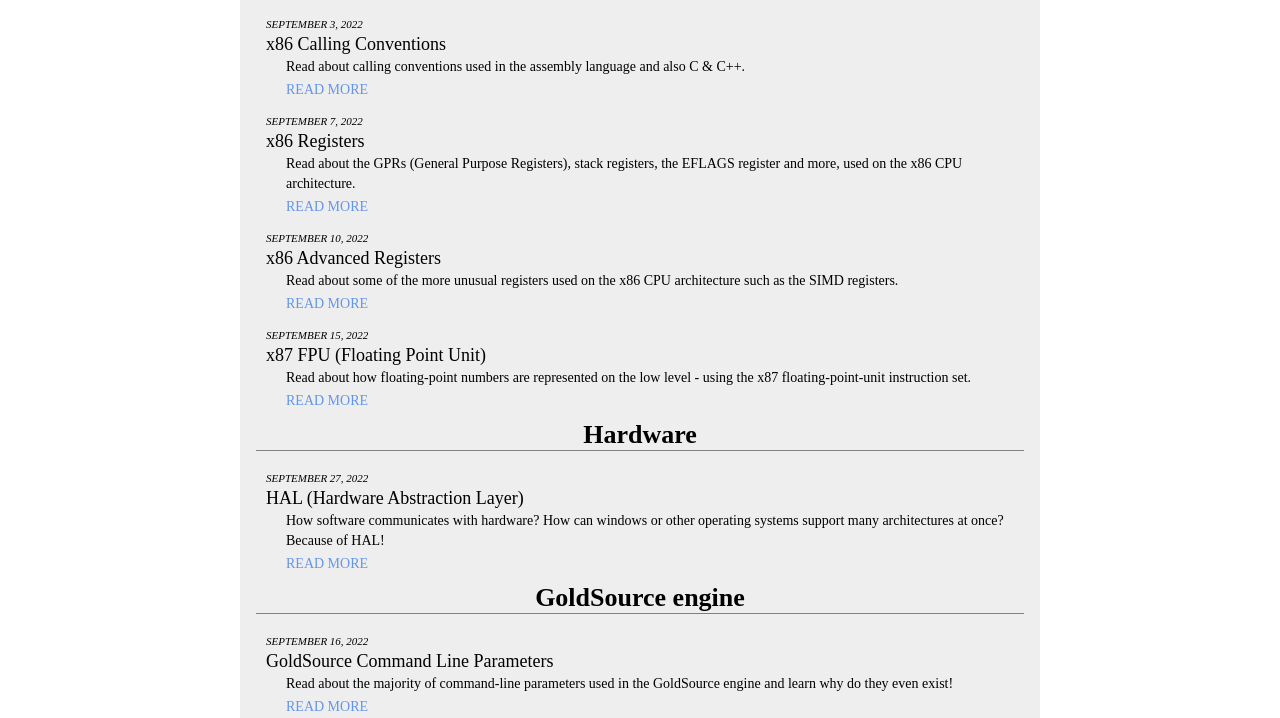
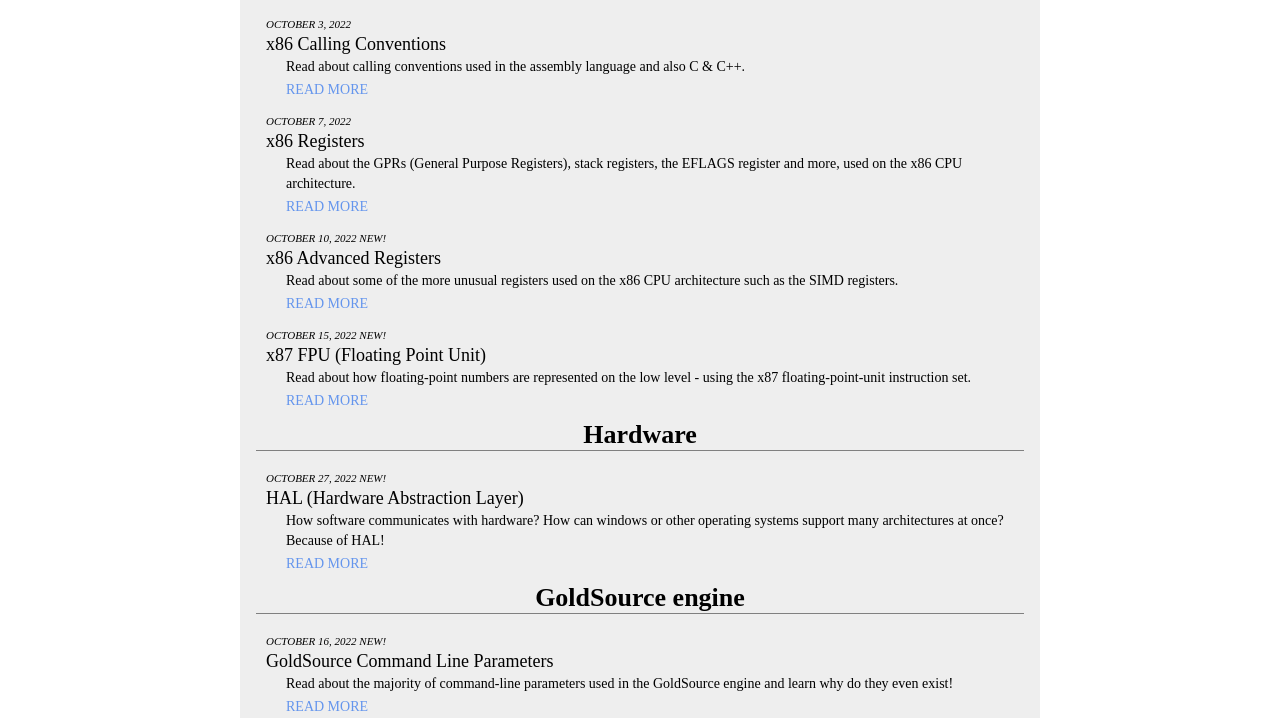
Before and after one commit to oxiKKK/oxiKKK.github.io, a plain HTML site: page index.html in a window 1280 px wide. Shown: the part 79-797 px from the top of the page. Drawn offline with Linux system fonts and the light colour scheme.

Commit message:
Added more JS logic and text file for new article ideas

```diff
--- a/index.html
+++ b/index.html
@@ -24,28 +24,28 @@
 		<div class="ArticleHeader">x86 Architecture</div>
 
 		<div class="ArticleLink">
-			<div class="ArticleDate">September 3, 2022</div>
+			<div class="ArticleDate">October 3, 2022</div>
 			<a href="articles/x86_calling_conventions.html">x86 Calling Conventions</a><br>
 			<div class="ArticleDesc">Read about calling conventions used in the assembly language and also C & C++.</div>
 			<a href="articles/x86_calling_conventions.html" class="ArticleReadMore">Read More</a>
 		</div>
 
 		<div class="ArticleLink">
-			<div class="ArticleDate">September 7, 2022</div>
+			<div class="ArticleDate">October 7, 2022</div>
 			<a href="articles/x86_registers.html">x86 Registers</a><br>
 			<div class="ArticleDesc">Read about the GPRs (General Purpose Registers), stack registers, the EFLAGS register and more, used on the x86 CPU architecture.</div>
 			<a href="articles/x86_registers.html" class="ArticleReadMore">Read More</a>
 		</div>
 
 		<div class="ArticleLink">
-			<div class="ArticleDate">September 10, 2022</div>
+			<div class="ArticleDate">October 10, 2022</div>
 			<a href="articles/x86_advanced_registers.html">x86 Advanced Registers</a><br>
 			<div class="ArticleDesc">Read about some of the more unusual registers used on the x86 CPU architecture such as the SIMD registers.</div>
 			<a href="articles/x86_advanced_registers.html" class="ArticleReadMore">Read More</a>
 		</div>
 
 		<div class="ArticleLink">
-			<div class="ArticleDate">September 15, 2022</div>
+			<div class="ArticleDate">October 15, 2022</div>
 			<a href="articles/x86_x87_FPU.html">x87 FPU (Floating Point Unit)</a><br>
 			<div class="ArticleDesc">Read about how floating-point numbers are represented on the low level - using the x87 floating-point-unit instruction set.</div>
 			<a href="articles/x86_x87_FPU.html" class="ArticleReadMore">Read More</a>
@@ -54,7 +54,7 @@
 		<div class="ArticleHeader">Hardware</div>
 
 		<div class="ArticleLink">
-			<div class="ArticleDate">September 27, 2022</div>
+			<div class="ArticleDate">October 27, 2022</div>
 			<a href="articles/HAL.html">HAL (Hardware Abstraction Layer)</a><br>
 			<div class="ArticleDesc">How software communicates with hardware? How can windows or other operating systems support many architectures at once? Because of HAL!</div>
 			<a href="articles/HAL.html" class="ArticleReadMore">Read More</a>
@@ -63,14 +63,14 @@
 		<div class="ArticleHeader">GoldSource engine</div>
 
 		<div class="ArticleLink">
-			<div class="ArticleDate">September 16, 2022</div>
+			<div class="ArticleDate">October 16, 2022</div>
 			<a href="articles/goldsrc_cmdline_params.html">GoldSource Command Line Parameters</a><br>
 			<div class="ArticleDesc">Read about the majority of command-line parameters used in the GoldSource engine and learn why do they even exist!</div>
 			<a href="articles/goldsrc_cmdline_params.html" class="ArticleReadMore">Read More</a>
 		</div>
 
 		<div class="ArticleLink">
-			<div class="ArticleDate">September 18, 2022</div>
+			<div class="ArticleDate">October 18, 2022</div>
 			<a href="articles/goldsrc_svc_parsing_architecture.html">GoldSource SVC Parsing Architecture</a><br>
 			<div class="ArticleDesc">Read about how the GoldSource engine handles communication between client and server, how it receives data and how it is able to do this through a carefully defined protocol.</div>
 			<a href="articles/goldsrc_svc_parsing_architecture.html" class="ArticleReadMore">Read More</a>
--- a/main.js
+++ b/main.js
@@ -1,7 +1,25 @@
+// We use this on multiple places
+const monthNames = [
+  "January",
+  "February",
+  "March",
+  "April",
+  "May",
+  "June",
+  "July",
+  "August",
+  "September",
+  "October",
+  "November",
+  "December",
+];
+
 // Calls the function on page load
 window.onload = function onPageLoad() {
   // Update the last modified timestamp and format it
   lastUpdatedTimestampRefresh();
+
+  resolveArticleAge();
 };
 
 // Returns formatted day (1st, 5th, 3rd, ...)
@@ -19,21 +37,6 @@ function getFormattedDay(day) {
 
 // Returns string with formatted date
 function getFormattedTime(date) {
-  const monthNames = [
-    "January",
-    "February",
-    "March",
-    "April",
-    "May",
-    "June",
-    "July",
-    "August",
-    "September",
-    "October",
-    "November",
-    "December",
-  ];
-
   return (
     getFormattedDay(date.getDate()) +
     " " +
@@ -49,3 +52,31 @@ function lastUpdatedTimestampRefresh() {
   document.getElementById("LastUpdatedID").innerHTML =
     "Site last updated on " + getFormattedTime(date);
 }
+
+// Appends 'NEW!' to the article date if the article is younger than 31 days.
+function resolveArticleAge() {
+  const elements = document.getElementsByClassName('ArticleDate');
+
+  for (let i = 0, length = elements.length; i < length; i++) {
+    const elm = elements[i];
+    // Assume the text content is already in a format that
+    // the Date object expects.
+    const articleDate = new Date(elm.textContent);
+    const currentDate = new Date();
+
+    if (!articleDate) {
+      console.error(`Unknown article date: ${elm.textContent}`);
+      return;
+    }
+
+    const monthDiff = currentDate.getUTCMonth() - articleDate.getUTCMonth();
+    const dayDiff = currentDate.getUTCDate() - articleDate.getUTCDate();
+    const totalDays = monthDiff >= 1 ? dayDiff + (monthDiff * 31) : dayDiff;
+
+    console.log(`For ${articleDate}, the difference is ${totalDays} days.`);
+
+    if (totalDays <= 31) {
+      elm.textContent += " NEW!";
+    }
+  }
+}
```
Also changed, not shown: 1 other file.
